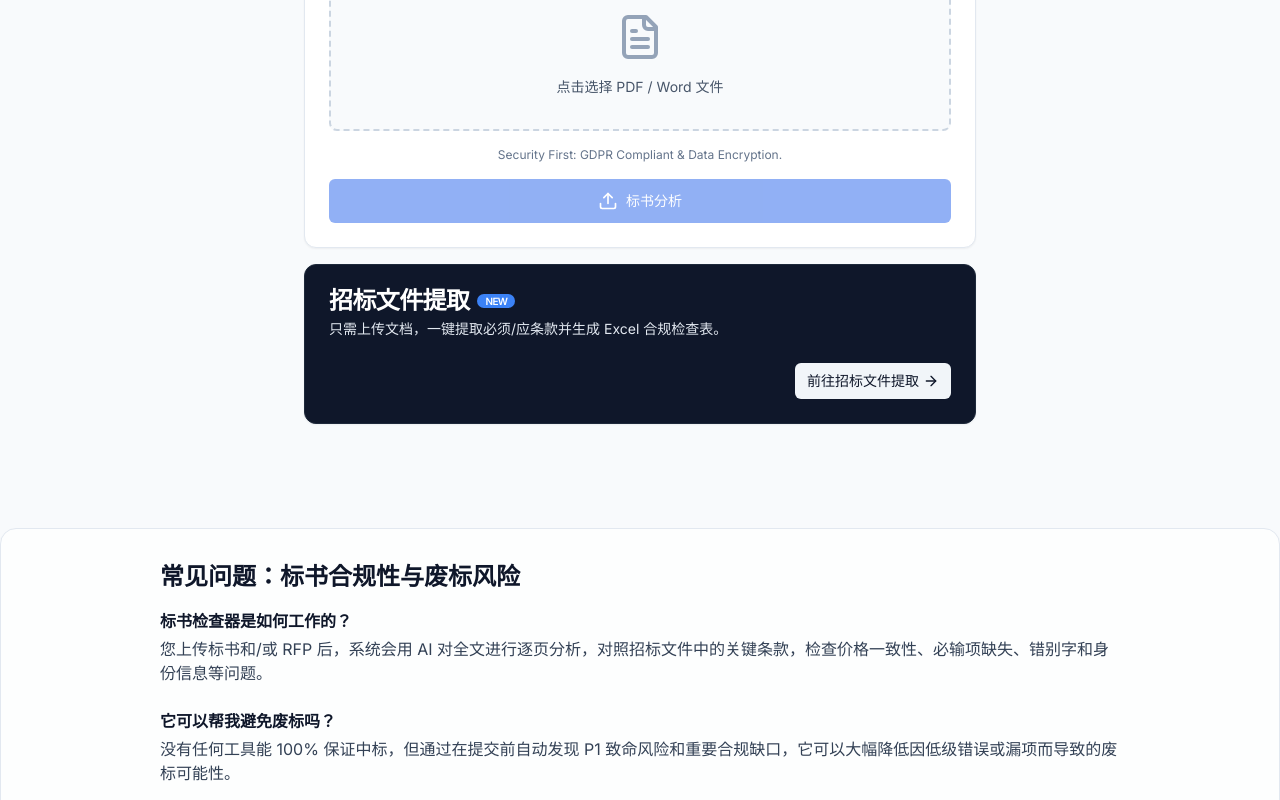
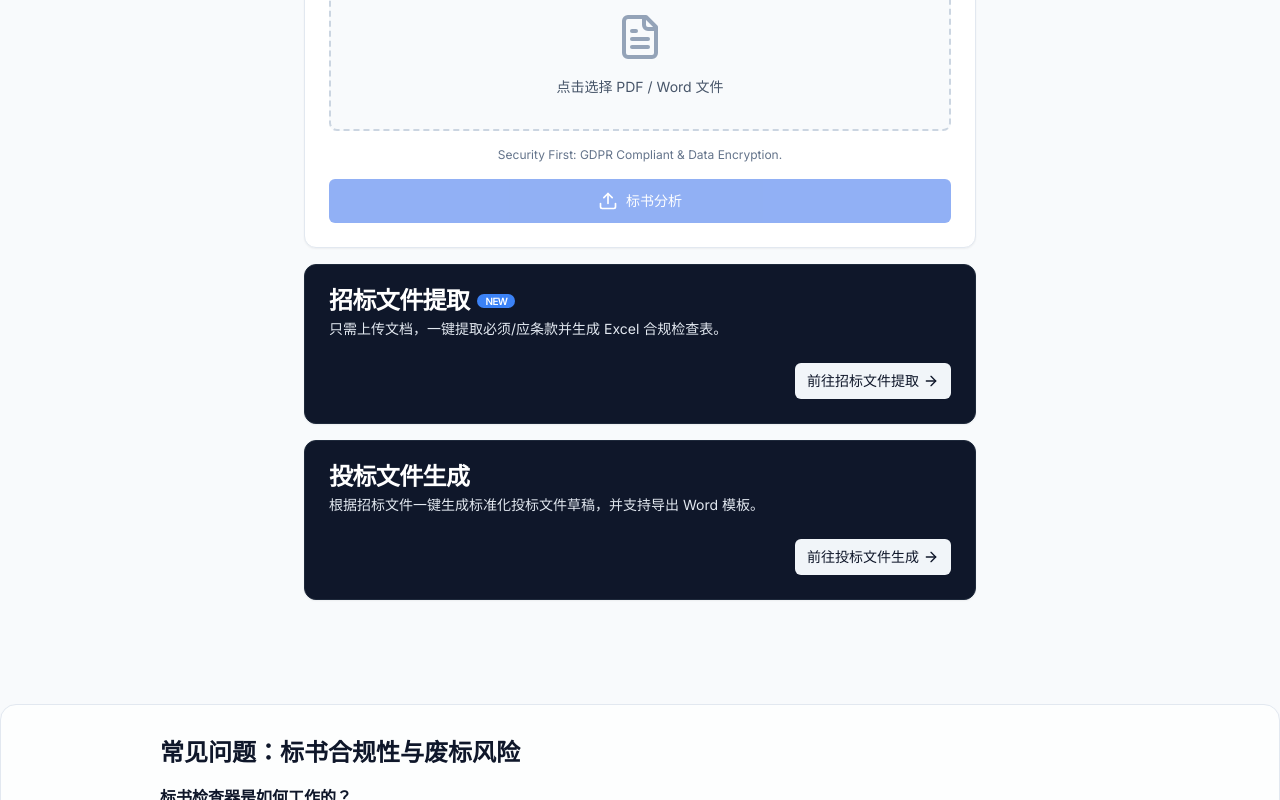
Before and after one commit to errun/CrossCheck, a Next.js app: page /zh in a window 1280 px wide. Shown: the part 407-1207 px from the top of the page. Built offline with nearby package versions, Linux system fonts and the light colour scheme.

Commit message:
Add Bid Writer entry card on home page

```diff
--- a/components/HomePage.tsx
+++ b/components/HomePage.tsx
@@ -19,6 +19,8 @@ const translations: Record<Language, {
 	  heroSubtitle: string;
 		matrixLinkLabel: string;
 		matrixLinkDesc: string;
+		bidWriterLinkLabel: string;
+		bidWriterLinkDesc: string;
 		  uploadCardTitle: string;
 	  uploadCardDesc: string;
   uploadPlaceholder: string;
@@ -61,9 +63,12 @@ const translations: Record<Language, {
 		    appName: '标书全能王',
 			    heroTitle: '自动化标书合规性与错误扫描',
 			    heroSubtitle: '',
-	    // 首页第二个功能卡片：招标文件提取
+			    // 首页功能卡片：招标文件提取
 			    matrixLinkLabel: '招标文件提取',
 			    matrixLinkDesc: '只需上传文档，一键提取必须/应条款并生成 Excel 合规检查表。',
+			    // 首页功能卡片：投标文件生成（Bid Writer）
+			    bidWriterLinkLabel: '投标文件生成',
+			    bidWriterLinkDesc: '根据招标文件一键生成标准化投标文件草稿，并支持导出 Word 模板。',
 			    // 首页第一个功能卡片：投标文件检查
 			    uploadCardTitle: '投标文件检查',
 	    uploadCardDesc: '支持 PDF / Word(.docx) 格式，最大 100MB',
@@ -112,6 +117,8 @@ const translations: Record<Language, {
 		    heroSubtitle: '',
 		    matrixLinkLabel: 'AI Compliance Matrix Generator',
 		    matrixLinkDesc: 'Upload only the RFP to extract mandatory requirements into an Excel compliance checklist.',
+		    bidWriterLinkLabel: 'AI Bid Draft Generator',
+		    bidWriterLinkDesc: 'Let AI draft a full proposal document from the RFP and export it to Word.',
 		    uploadCardTitle: 'Upload Bid Document',
 	    uploadCardDesc: 'Supports PDF / Word (.docx), up to 100MB',
     uploadPlaceholder: 'Click to choose a PDF / Word file',
@@ -495,6 +502,34 @@ export function HomePage({ lang }: { lang: Language }) {
 		              </CardContent>
 		            </Card>
 
+		            {/* 投标文件生成（Bid Writer）入口卡片，仅在中文首页展示 */}
+		            {lang === 'zh' && (
+		              <Card className="bg-slate-900 text-white border-slate-800 shadow-sm rounded-xl">
+		                <CardHeader>
+		                  <CardTitle className="flex items-center gap-2">
+		                    <span>{t.bidWriterLinkLabel}</span>
+		                  </CardTitle>
+		                  <CardDescription className="text-slate-200">
+		                    {t.bidWriterLinkDesc}
+		                  </CardDescription>
+		                </CardHeader>
+		                <CardContent>
+		                  <div className="flex justify-end">
+		                    <Link href="/zh/bid-writer" className="inline-flex">
+		                      <Button
+		                        variant="secondary"
+		                        size="sm"
+		                        className="inline-flex items-center gap-1"
+		                      >
+		                        <span>前往投标文件生成</span>
+		                        <ArrowRight className="h-4 w-4" />
+		                      </Button>
+		                    </Link>
+		                  </div>
+		                </CardContent>
+		              </Card>
+		            )}
+
 			            {/* Font Compliance Checker 热点入口（红色渐变小卡片） - 先从首页隐藏 */}
 			            {false && (
 			              <Card className="bg-gradient-to-r from-rose-600 via-orange-500 to-amber-400 text-white border-none shadow-md rounded-xl">
```
Lines whose indentation alone changed are shown as unchanged.
